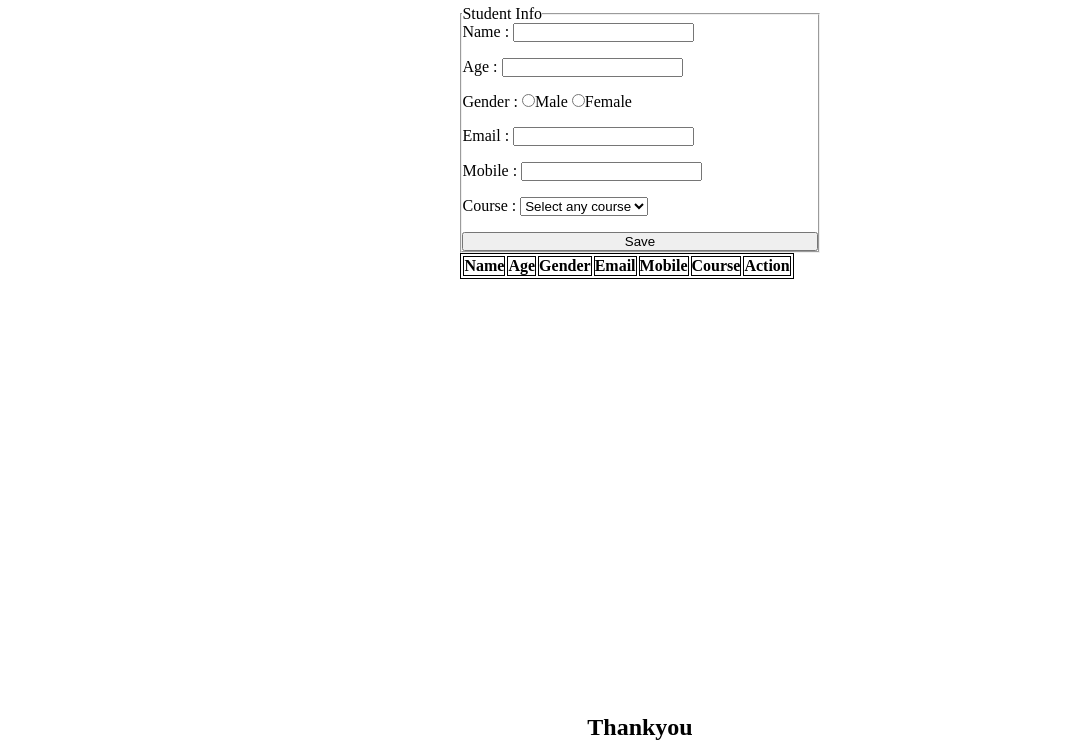
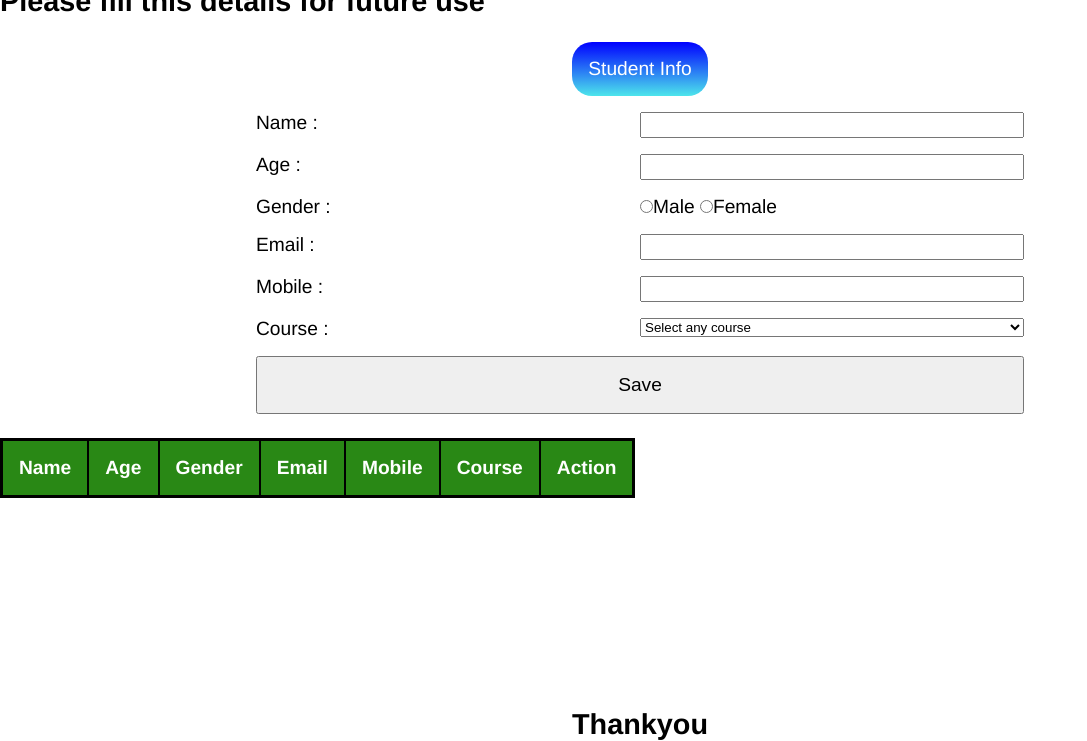
Before and after one commit to OneClickTechy/student-info, a plain HTML site: page index.html in a window 1280 px wide. Shown: the part 59-800 px from the top of the page, without its empty margins (0-1087 px from the left). Drawn offline with Linux system fonts and the light colour scheme.

Commit message:
some styles are added in table and some place

```diff
--- a/index.html
+++ b/index.html
@@ -19,23 +19,25 @@
           <fieldset class="student_form">
             <legend>Student Info</legend>
             <label for="name"
-              >Name : <input class="right"  type="text" name="name" id="name" required
+              >Name : <input class="right"  autocomplete="name" type="text" name="name" id="name" required
             /></label>
             <label for="age"
               >Age : <input class="right" type="number" name="age" id="age" required
             /></label>
-            <section>
+            <section>Gender :
+              <span class="float-right">
               <label for="male"
-                >Gender :
-                <input class="right" type="radio" name="gender" id="male" />Male</label
+                >
+                <input  type="radio" name="gender" class="no-float" id="male" />Male</label
               >
               <label for="female"
-                ><input class="right" type="radio" name="gender" id="female" />Female</label
+                ><input  type="radio" name="gender" id="female" class="no-float"/>Female</label
               >
+            </span>
             </section>
 
             <label for="email"
-              >Email : <input class="right" type="email" name="email" id="email" required
+              >Email : <input class="right" autocomplete="email" type="email" name="email" id="email" required
             /></label>
             <label for="mobile"
               >Mobile : <input class="right" type="tel" id="mobile" required
@@ -58,16 +60,9 @@
       <section>
         <table>
           <tbody id="studentInfo">
-            <tr>
-              <th>Name</th>
-              <th>Age</th>
-              <th>Gender</th>
-              <th>Email</th>
-              <th>Mobile</th>
-              <th>Course</th>
-              <th>Action</th>
-            </tr>
+            <tr class='showHide'><th>Name</th><th>Age</th><th>Gender</th><th>Email</th><th>Mobile</th><th>Course</th><th>Action</th></tr>
           </tbody>
+
         </table>
       </section>
     </main>
--- a/script.js
+++ b/script.js
@@ -42,7 +42,9 @@ saveData.addEventListener("click", (event) => {
   }
   let tdcourse = course;
 
+
   let table = document.querySelector("#studentInfo");
+
   let tr = document.createElement("tr");
   table.append(tr);
 
@@ -75,6 +77,7 @@ saveData.addEventListener("click", (event) => {
   );
 
   //test
+  console.log(tdname == true)
 });
 
 function deleterow(event) {
--- a/style.css
+++ b/style.css
@@ -8,21 +8,87 @@ body{
     flex-direction: column;
     min-height: 100vh;
     align-items: center;
+    font-family:'Franklin Gothic Medium', 'Arial Narrow', Arial, sans-serif;
+    font-size: 120%;
 
 }
 main{
     flex-grow: 2;
+    width: 100%;
+    display: flex;
+    flex-direction: column;
+    gap: 1.5rem;
 }
 .main-heading{
     text-align: center;
 }
-table ,td , th, tr{
-    border: 1px solid black;
+#saveData{
+    font-size: inherit;
+    padding: 1rem;
+}
+table{
+    border: 3px solid black;
+    border-collapse: collapse;
+}
+
+td,th{
+    border-bottom: 1px solid black;
+    border-right: 2px solid black;
+    padding: 1rem;
+    margin: 1rem;
+    margin-left: auto;;
+}
+th{
+    border-bottom: 3px solid black;
+    background-color: rgb(41, 136, 21);
+    color: white;
+}
+tr:nth-child(even){
+    background-color: rgba(34, 73, 26, 0.568);
+    color: white;
 }
     .student_form{
     display: flex;
     flex-direction: column;
-    width:100%;
     gap: 1rem;
     align-content: center;
+    width: 60%;
 }
+.deleterow{
+    width: 100%;
+
+}
+form{display: flex;
+justify-content: center;
+}
+
+input {
+    width: inherit;
+    font-size: inherit;
+    margin-right: 0;
+    margin-left: auto ;
+
+}
+input:not(.no-float) , select:not(.no-float){
+    float: right;
+    width: 50%;
+}
+#male:after , #female:after{
+   clear : both;
+   content: ""   ;
+}
+fieldset{
+    border: none;
+}
+legend{
+    border-radius: 20px;
+    background-image: linear-gradient(blue , rgb(77, 229, 235));
+    color: white;
+    padding: 1rem;
+    text-align: center;
+    margin-bottom: 1rem;
+}
+.float-right{
+    float: right;
+    width: 50%;
+}
```
